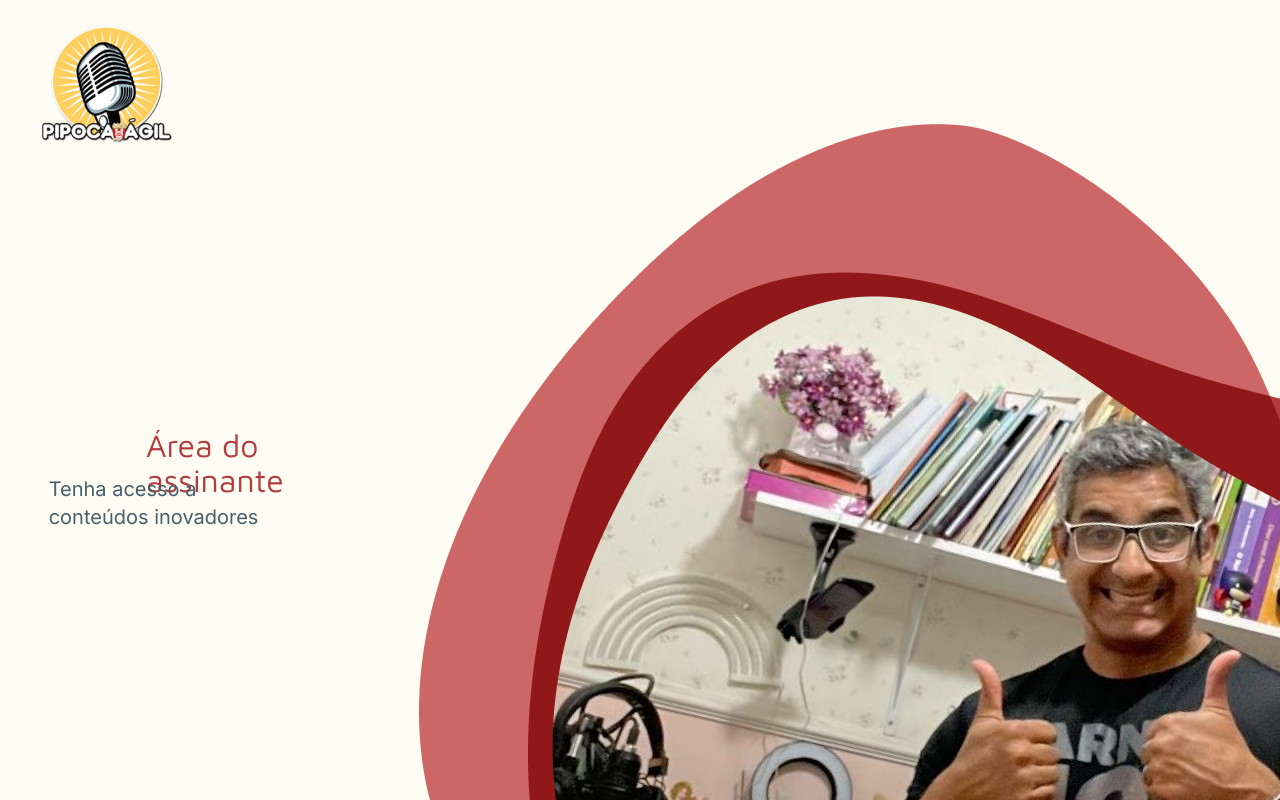
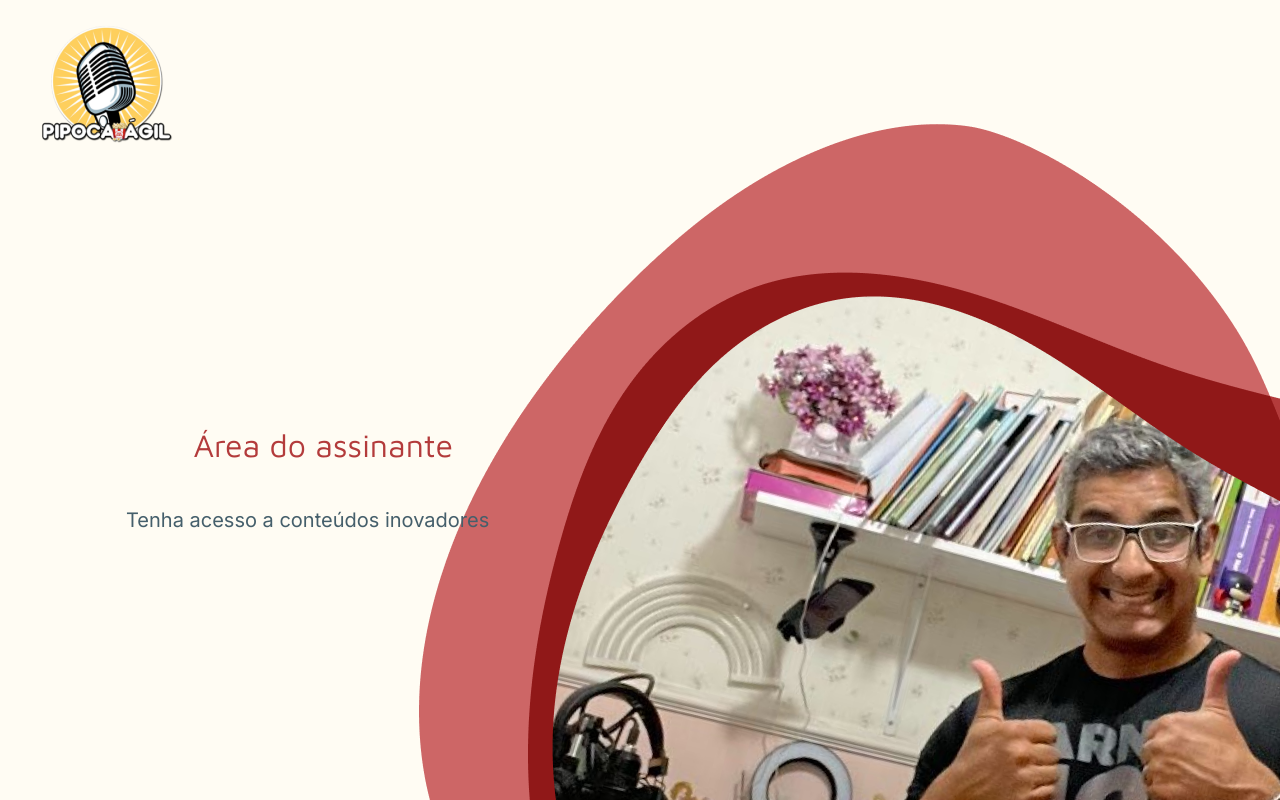
Before and after one commit to Pipoca-Agil/frontend, a React (Create React App) app: page /login in a window 1280 px wide. Shown: the top 800 px of the page. Built offline with nearby package versions, Linux system fonts and the light colour scheme; a web font is replaced by a local one.

Commit message:
feat: cria estilização da seção do form

```diff
--- a/src/pages/Login/index.tsx
+++ b/src/pages/Login/index.tsx
@@ -1,5 +1,5 @@
 import React from 'react';
-import { StyledLoginPage, LogoImage, Title, SubTitle } from './style'
+import { StyledLoginPage, LogoImage, Title, SubTitle, FormStyle } from './style'
 import LogoPipocaAgil from './Imgs/LogoPipocaAgil.png'
 import ImagemLogin from './Imgs/ImagemLogin.png'
 
@@ -11,10 +11,11 @@ export default function Login() {
       />
     </LogoImage>
     <StyledLoginPage>
-      <Title>Área do assinante</Title>
-      <SubTitle>Tenha acesso a conteúdos inovadores</SubTitle>
-      <form>
-      </form>
+      <FormStyle>
+        <Title>Área do assinante</Title>
+        <SubTitle>Tenha acesso a conteúdos inovadores</SubTitle>
+
+      </FormStyle>
       <img src= {ImagemLogin} alt= 'Imagem Ibson podcast pipipoca ágil' />
     </StyledLoginPage>
   </>
--- a/src/pages/Login/style.tsx
+++ b/src/pages/Login/style.tsx
@@ -35,11 +35,18 @@ export const SubTitle = styled.p`
   width: 370px;
   height: 28px;
   top: 350px;
-  left: -130px;
+  left: 126px;
   color: #455F6B;
   font-family: "Inter";
   font-weight: 400;
   font-size: 20px;
   line-height: 28px;
-  padding-top: 5px;
 `
+
+export const FormStyle = styled.section`
+  display: flex;
+  flex-direction: column;
+  max-width: 400px
+  justify-content: center;
+  align-items: center;
+`
```
